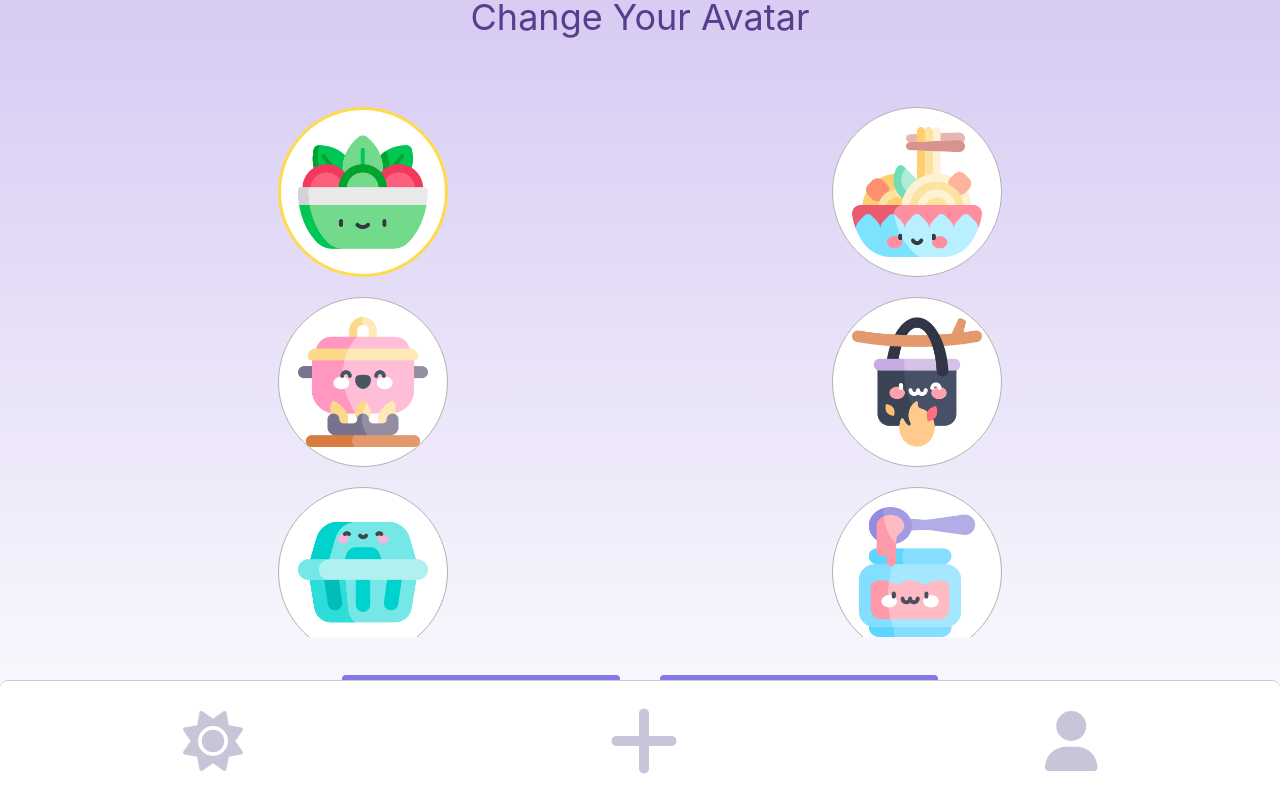
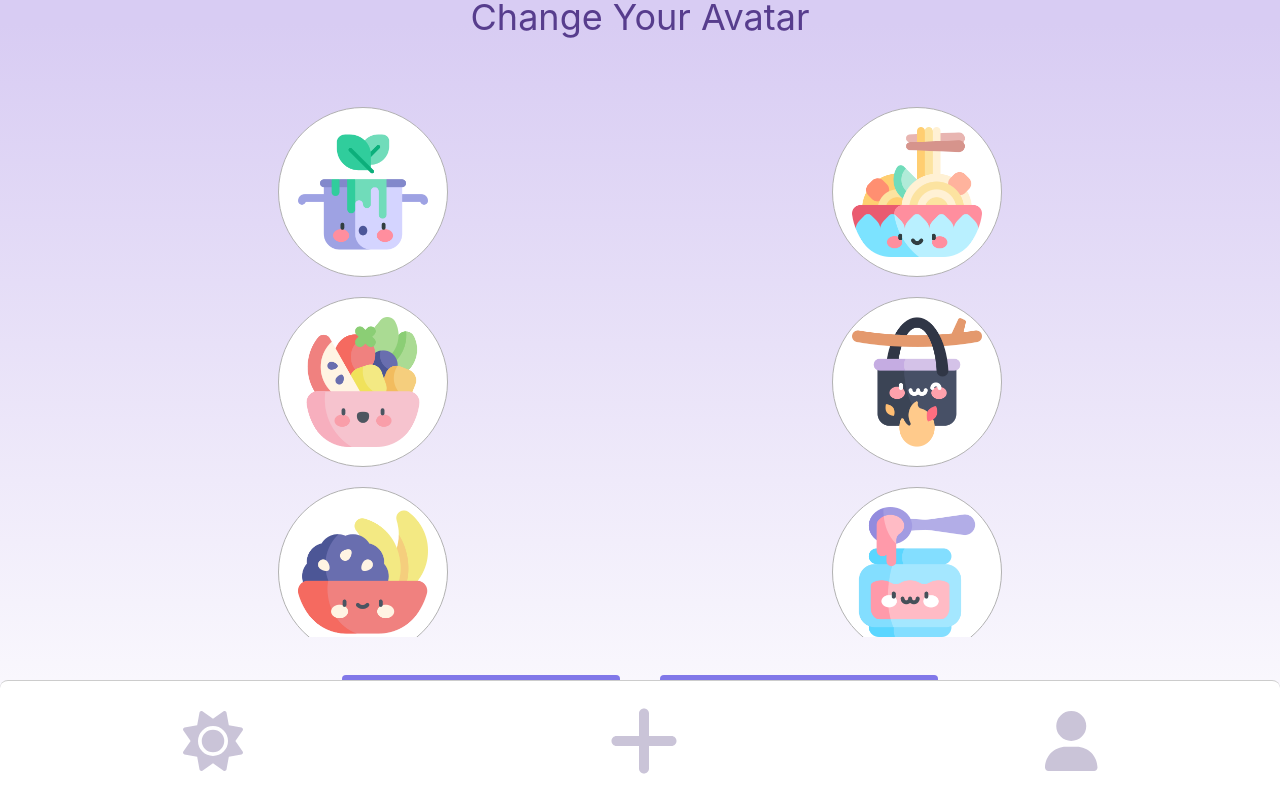
Before and after one commit to Glow-Carrots-App/glow-web, a Next.js app: page /settings/change-avatar in a window 1280 px wide. Built offline with nearby package versions, Linux system fonts and the light colour scheme; no server answers; sample sign-in values are in the browser's storage.

Commit message:
Changed avatars

```diff
--- a/components/AvatarList/index.js
+++ b/components/AvatarList/index.js
@@ -17,11 +17,11 @@ const AvatarList = () => {
   } = useAuth();
 
   const avatars1 = [
-    "/avatars/salad.png",
-    "/avatars/cooking-pot.png",
+    "/avatars/pot.png",
+    "/avatars/tropical-fruit.png",
+    "/avatars/black-pudding.png",
     "/avatars/tupper.png",
     "/avatars/water-bottle.png",
-    "/avatars/pot.png",
     "/avatars/smoothie.png",
   ];
   const avatars2 = [
@@ -29,8 +29,8 @@ const AvatarList = () => {
     "/avatars/camp.png",
     "/avatars/baby-food.png",
     "/avatars/leftover.png",
+    "/avatars/salad.png",
     "/avatars/birthday-cake.png",
-    "/avatars/tropical-fruit.png",
   ];
 
   const handleAvatarUpdate = () => {
```
Also changed, not shown: public/avatars/black-pudding.png (added), public/avatars/cooking-pot.png (deleted).
